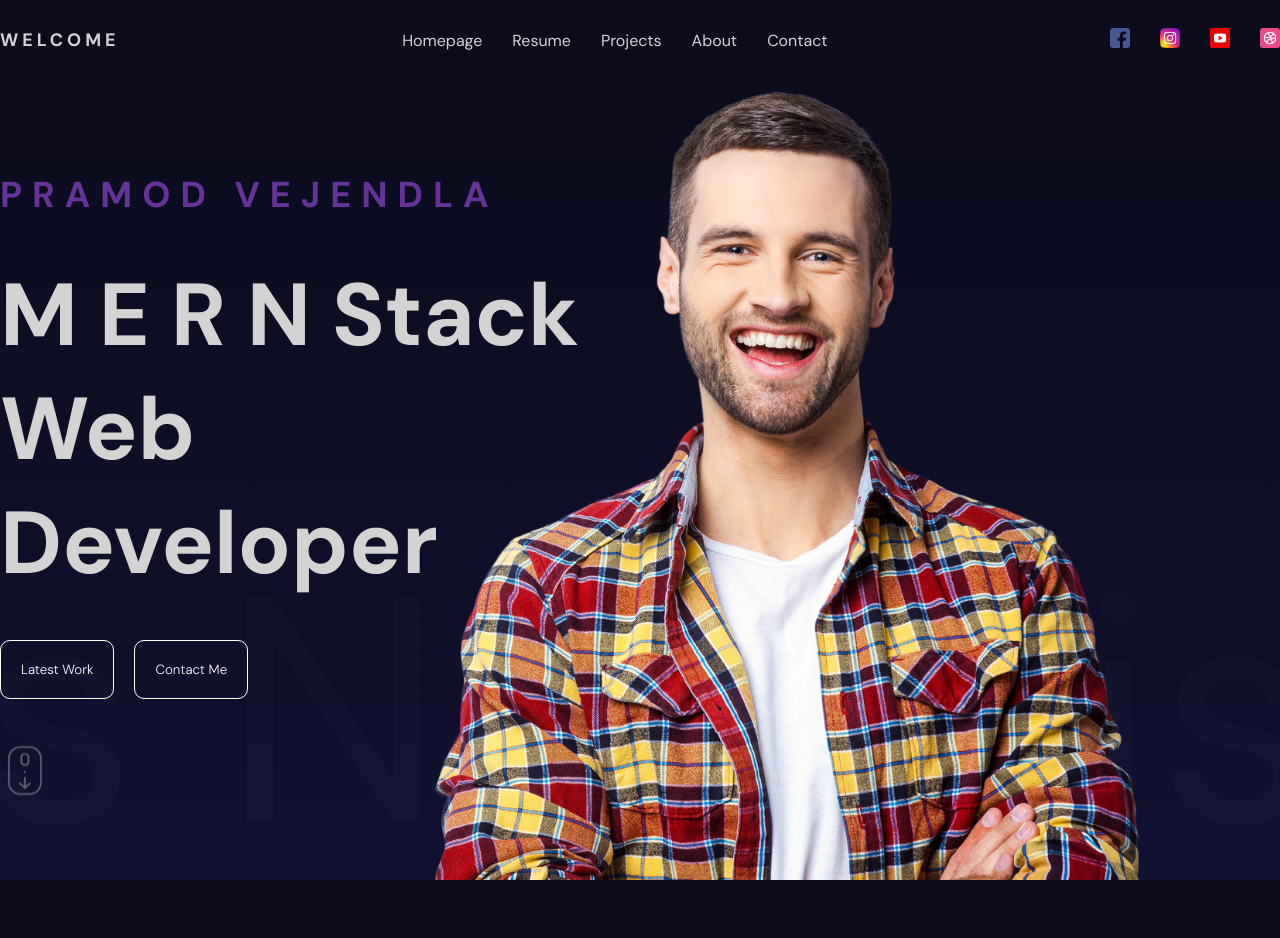
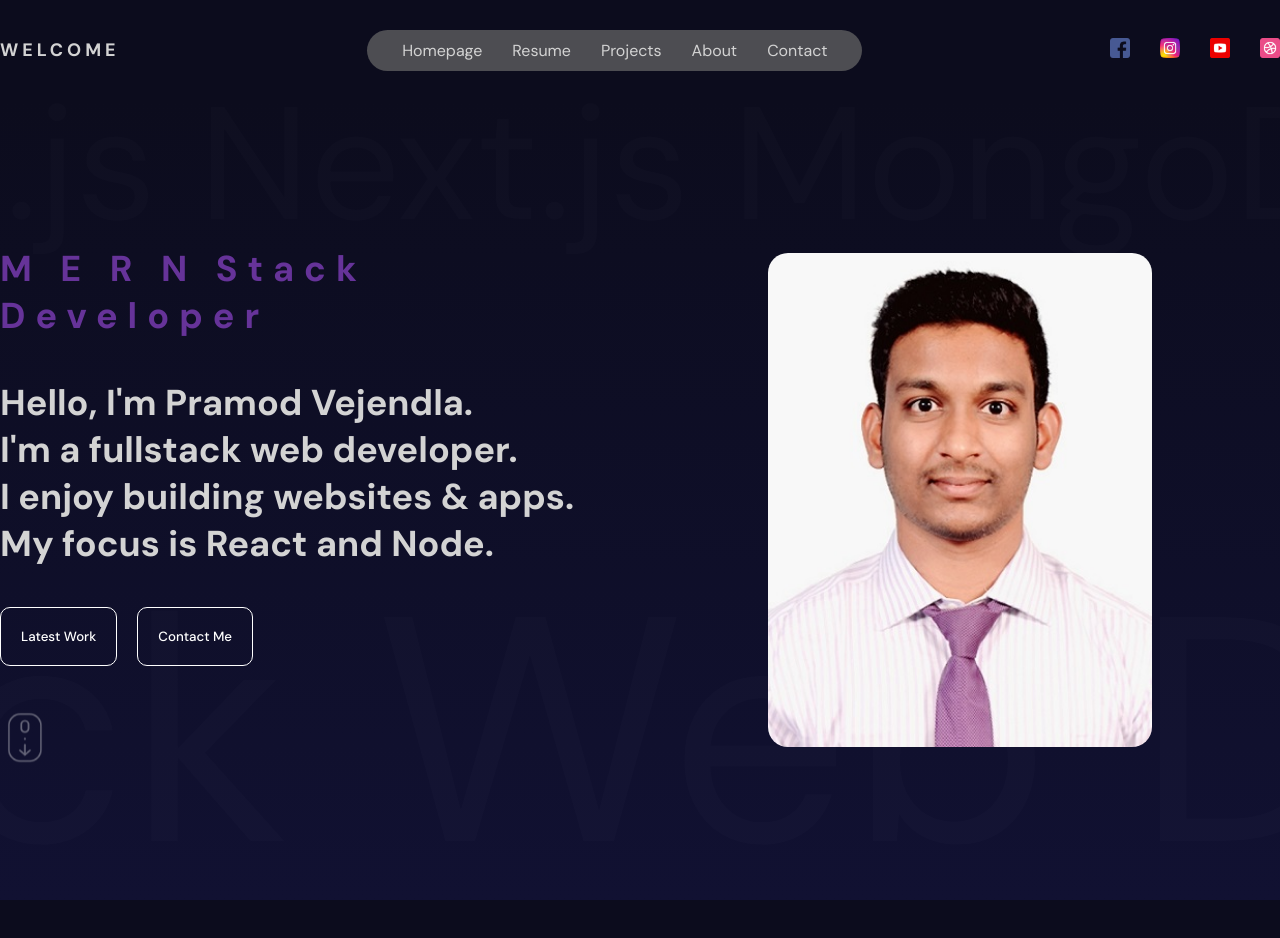
Before and after one commit to PramodVejendla/Portfolio-Pramod, a React (Vite) app: page / in a window 1280 px wide. Shown: the top 938 px of the page. Built offline with nearby package versions, Linux system fonts and the light colour scheme.

Commit message:
hero upated

```diff
--- a/src/components/Hero/Hero.jsx
+++ b/src/components/Hero/Hero.jsx
@@ -1,5 +1,20 @@
 import { motion } from "framer-motion";
 import "./hero.scss";
+
+const ImageVariants = {
+  initial: {
+    y: 500,
+    opacity: 0,
+  },
+  animate: {
+    y: 0,
+    opacity: 1,
+    transition: {
+      duration: 1,
+      staggerChildren: 0.1,
+    },
+  },
+};
 
 const textVariants = {
   initial: {
@@ -28,6 +43,7 @@ const textVariants = {
     transition: {
       duration: 20,
       repeat: Infinity,
+      repeatType: "mirror",
     },
   },
 };
@@ -36,15 +52,28 @@ function Hero() {
   return (
     <div className="hero">
       <div className="wrapper">
+        <div>
+          <motion.div
+            className="slidingtextContainerTop"
+            variants={textVariants}
+            initial="initial"
+            animate="slidingText"
+          >
+            React.js Node.js Next.js MongoDB
+          </motion.div>
           <motion.div
             className="textContainer"
             variants={textVariants}
             initial="initial"
             animate="animate"
           >
-          <motion.h2 variants={textVariants}>PRAMOD VEJENDLA</motion.h2>
+            <motion.h2 variants={textVariants}>
+              M E R N Stack Developer
+            </motion.h2>
             <motion.h1 variants={textVariants}>
-            M E R N Stack Web Developer
+              Hello, I'm Pramod Vejendla. <br /> I'm a fullstack web developer.
+              <br /> I enjoy building websites & apps. <br />
+              My focus is React and Node.
             </motion.h1>
             <motion.div className="buttons" variants={textVariants}>
               <motion.button variants={textVariants}>Latest Work</motion.button>
@@ -57,17 +86,24 @@ function Hero() {
               alt="scroll"
             />
           </motion.div>
-      </div>
           <motion.div
             className="slidingtextContainer"
             variants={textVariants}
             initial="initial"
             animate="slidingText"
           >
-        React.js Node.js Next.js MongoDB
+            Fullstack Web Developer
           </motion.div>
+        </div>
         <div className="imageContainer">
-        <img src="./hero.png" alt="hero" />
+          <motion.img
+            src="./Pramod.jpg"
+            alt="hero"
+            variants={ImageVariants}
+            initial="initial"
+            animate="animate"
+          />
+        </div>
       </div>
     </div>
   );
--- a/src/components/Hero/hero.scss
+++ b/src/components/Hero/hero.scss
@@ -5,20 +5,22 @@
   position: relative;
 
   .wrapper {
+    display: grid;
+    grid-template-columns: 1fr 1fr;
     max-width: 1336px;
     height: 100%;
     margin: auto;
 
     .textContainer {
       height: 100%;
-      width: 50%;
+      // width: 50%;
       display: flex;
       flex-direction: column;
       justify-content: center;
       gap: 40px;
     }
     h1 {
-      font-size: 88px;
+      font-size: 36px;
     }
     h2 {
       font-size: 36px;
@@ -34,7 +36,7 @@
         color: white;
         margin-right: 20px;
         cursor: pointer;
-        font-weight: 300;
+        font-weight: 500;
       }
     }
     img {
@@ -43,10 +45,13 @@
   }
 
   .imageContainer {
-    height: 100%;
-    position: absolute;
-    top: 0;
-    right: 0;
+    display: flex;
+    justify-content: center;
+    align-items: center;
+    img {
+      width: 60%;
+      border-radius: 20px;
+    }
   }
   .slidingtextContainer {
     position: absolute;
@@ -55,4 +60,12 @@
     white-space: nowrap;
     color: #ffffff08;
   }
+  .slidingtextContainerTop {
+    position: absolute;
+    font-size: 20vh;
+    top: -40px;
+    white-space: nowrap;
+    color: #ffffff08;
+    width: 50%;
+  }
 }
--- a/src/components/Navbar/links/Links.jsx
+++ b/src/components/Navbar/links/Links.jsx
@@ -8,10 +8,18 @@ function Links() {
       initial={{ opacity: 0, scale: 0.5 }}
       animate={{ opacity: 1, scale: 1 }}
       transition={{ duration: 0.5 }}
+      style={{
+        backgroundColor: "#4d4d52",
+        borderRadius: "50px",
+        padding: "10px 20px",
+      }}
     >
       {items.map((item) => (
         <a
-          style={{ paddingLeft: 15, paddingRight: 15 }}
+          style={{
+            paddingLeft: 15,
+            paddingRight: 15,
+          }}
           href={`#${item}`}
           key={item}
         >
--- a/src/components/Navbar/navbar.scss
+++ b/src/components/Navbar/navbar.scss
@@ -1,5 +1,5 @@
 .navbar {
-  height: 80px;
+  height: 100px;
 
   .wrapper {
     max-width: 1336px;
```
Also changed, not shown: src/components/Navbar/Navbar.jsx (+0 -13 lines), public/Pramod.jpg (added). Lines whose indentation alone changed are shown as unchanged.
